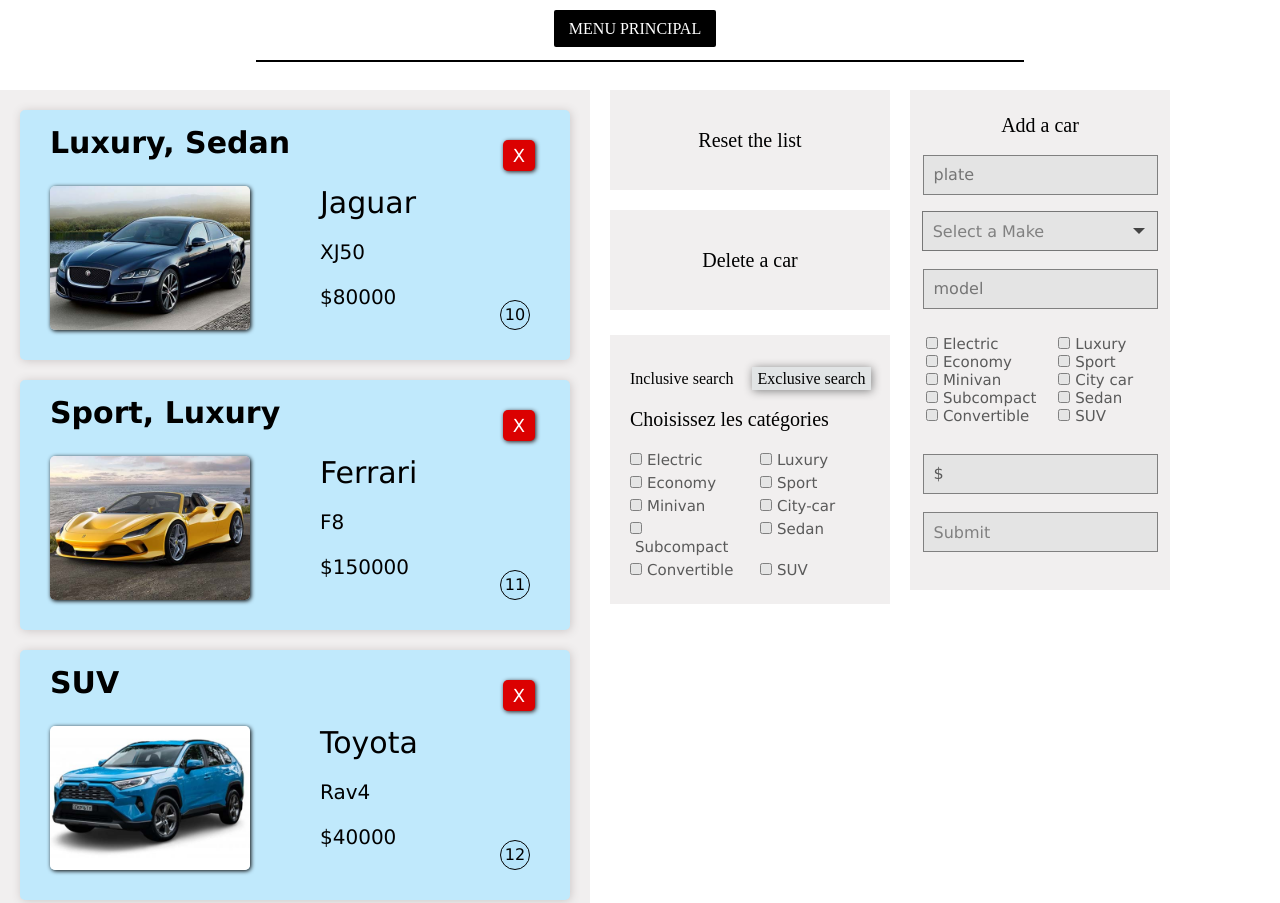
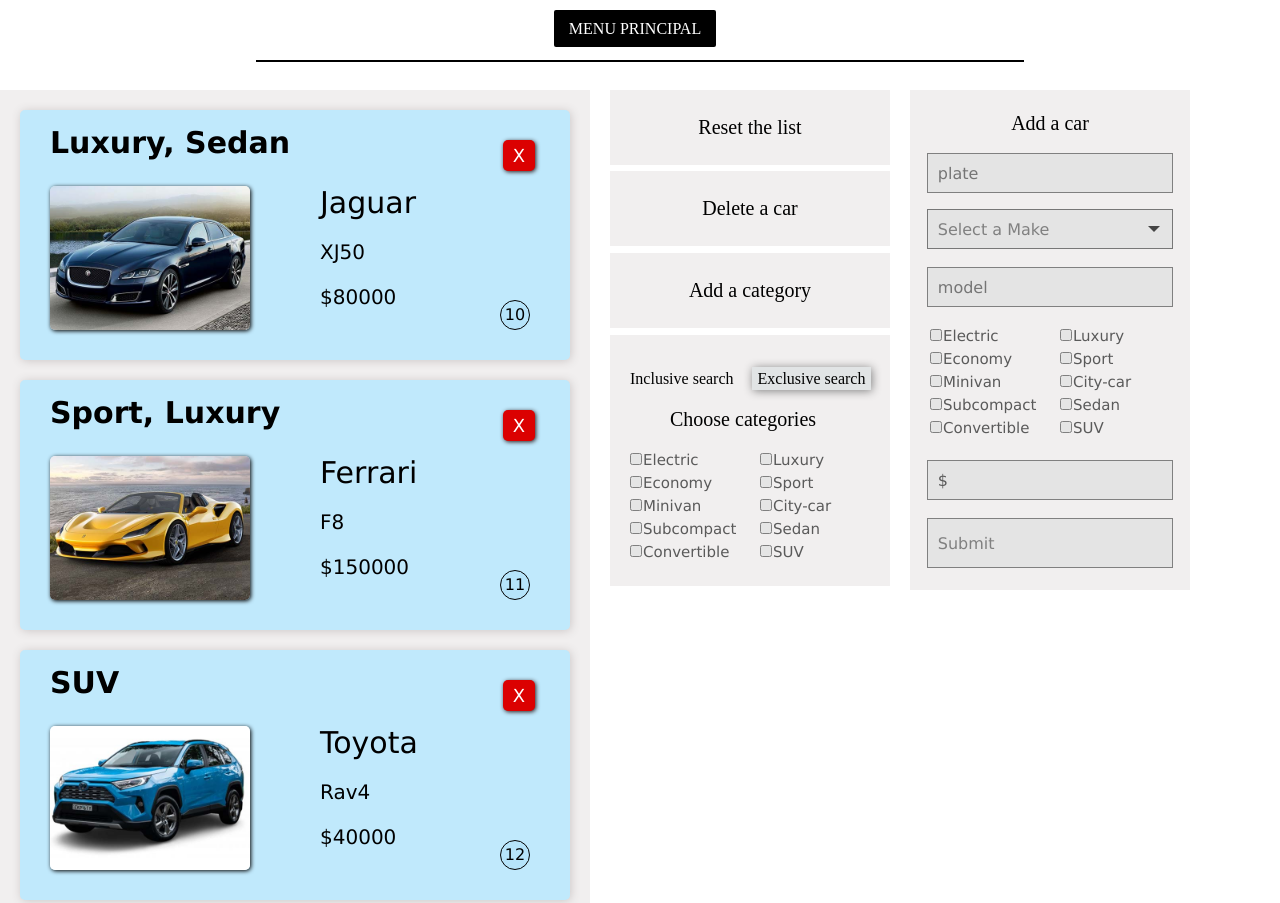
Before and after one commit to Yitshak770/Webschool, a plain HTML site: page JS1/cars.html in a window 1280 px wide. Shown: the top 903 px of the page. Drawn offline with Linux system fonts and the light colour scheme.

Commit message:
envoi du 21/01/2022

```diff
--- a/JS1/cars.html
+++ b/JS1/cars.html
@@ -30,6 +30,9 @@
     <div class="del-by-plate my-button">
         <button onclick="deleteCarBtn(prompt('Enter car number'))"> Delete a car </button>
     </div>
+    <div class="add-categ my-button">
+        <button> Add a category </button>
+    </div>
 
     <div id="cat-cont">
         <div class = "cat-button">
@@ -40,7 +43,7 @@
             <input type = "radio" name = "cat-button" class = "cat-radio" id ="exclusive-search-button" value ="exclusive-search-button" checked>
             <label for="exclusive-search-button">Exclusive search</label>
         </div>
-        <p>Choisissez les catégories</p>
+        <p>Choose categories</p>
         </div>
     </div>
 
@@ -101,8 +104,8 @@
         </div>
         <input type="text" name="" class="Model" placeholder="model">
         <div class="container-checkbox">
-            <div class="left-container">
-                <div class="choice">
+
+                <!-- <div class="choice">
                     <input type="checkbox" name="Electric" value="Electric" id="Electric2" class= "check-box add-car">
                     <label for="Electric2">Electric</label>
                 </div>
@@ -122,8 +125,6 @@
                     <input type="checkbox" name="Convertible" value="Convertible" id="Convertible2" class= "check-box add-car">
                     <label for="Convertible2">Convertible</label>
                 </div>
-            </div>
-            <div class="right-container">
                 <div class="choice">
                     <input type="checkbox" name="Luxury" value="Luxury" id="Luxury2" class= "check-box add-car">
                     <label for="Luxury2">Luxury</label>
@@ -144,7 +145,8 @@
                     <input type="checkbox" name="SUV" value="SUV" id="SUV2" class= "check-box add-car">
                     <label for="SUV2">SUV</label>
                 </div>
-            </div>
+                 -->
+
         </div>
         <input type="text" name="" class="Price" value="$" placeholder="price">
         <input type="submit" id = "submit-adding-car" class = "submit" value="Submit">
--- a/JS1/css/cars.css
+++ b/JS1/css/cars.css
@@ -2,7 +2,7 @@
 .my-button {
     position: fixed;
     padding: 0 30px;
-    height : 100px;
+    height : 75px;
     background-color: rgb(241, 239, 239);
     width: 280px;
     display: flex;
@@ -25,13 +25,14 @@
 
 }
 /*********************** différents boutons *************************/
+.reset {
+    top: 90px;
+}
 .del-by-plate {
-    top: 210px;
-
+    top: 171px;
 }
-.reset {
-    /* display: none; */
-    top: 90px;
+.add-categ {
+    top : 253px;
 }
 /**************** design du module de recherche par checkbox ***************/
 #cat-cont {
@@ -43,11 +44,12 @@
     display: flex;
     flex-wrap: wrap;
     padding: 20px 0px 20px 20px;
-    /* display: none; */
 }
 #cat-cont p {
     font-size: 20px;
     padding-bottom: 20px;
+    padding-left: 40px;
+
 }
 .cat-button {
     transition: all 0.5s linear ;
@@ -58,45 +60,27 @@
     text-align: center;
     cursor: pointer;
 }
-/* .cat-button:hover {
-    background-color: rgba(214, 219, 221, 0.562);
-    box-shadow: 1px 1px 10px grey;
-} */
 .cat-radio + label {
 
     padding: 3px 6px;
 }
-
-
 .cat-radio:checked + label {
     background-color: rgba(214, 219, 221, 0.562);
 
     box-shadow: 1px 1px 10px grey;
 }
-/* .cat-button input {
-    border: 20px black solid;
-} */
-.choice-search {
+.choice {
     margin-bottom: 5px;
     flex-wrap: nowrap;
     flex-basis: 50%;
+}
 
-}
-.choice-search label {
-    padding-left: 5px!important;
-}
 /*************  design des checkbox - début  **************/
 
 .container-checkbox {
     display: flex;
     flex-wrap: wrap;
-    padding: 25px 9px 10px 8px;
-}
-.right-container {
-    padding: 1px;
-}
-.left-container {
-    padding: 1px;
+    padding: 20px 0px 0px 20px;
 }
 .choice label {
     font-size: 15px;
@@ -106,11 +90,17 @@
     padding-right: 20px;
     cursor: pointer;
 }
+.choice label::first-letter {
+    text-transform:uppercase!important;
+}
 .check-box {
     width : 12px;
     height: 12px;
     border-radius: 20%;
     cursor: pointer;
+}
+.check-box label {
+    padding-left: 5px!important;
 }
 .check-box:hover {
     box-shadow: 0px 1px 2px 0px grey;
@@ -229,8 +219,9 @@
     flex-direction: column;
     top: 90px;
     left : 910px;
-    width: 260px;
-    height : 500px;
+    width: 280px;
+    min-height : 500px;
+    padding-top: 20px;
 }
 .adding p {
     font-size : 20px;
@@ -245,7 +236,7 @@
 .adding input:not([type="checkbox"]){                  /* pour exclure les checkbox*/
     margin-top: 18px;
     height : 40px;
-    width: 235px;
+    width: 88%;
     padding: 10px;
 }
 /*************  design des menus déroulant - début  **************/
@@ -259,7 +250,7 @@
 	border-radius: 0;
     outline :0;
     cursor: pointer;
-    width : 91%;
+    width : 88%;
     height : 40px;
 }
 #select-make {
@@ -298,6 +289,8 @@
     display: flex;
     flex-direction: row;
     justify-content: center;
+    height : 50px;
+    margin-bottom: 5px;
 }
 #submit-adding-car:hover {
     background-color: rgb(201, 201, 201);
@@ -306,3 +299,8 @@
     color : red;
     margin-top: 15px;
 }
+
+/*************** ajout de catégorie **********************/
+/* p:first-letter {
+    text-transform:capitalize;
+} */
--- a/JS1/script/cars.js
+++ b/JS1/script/cars.js
@@ -8,25 +8,28 @@
 
     //ENLEVER LES ENREGISTREMENTS
 
+
+
+    /******************************* création des catégories dans le HTML **********************************/
+
 var Cars = []
 var mainDiv = document.getElementById("main");
 var catCont = document.getElementById("cat-cont");
+let contCheck = document.querySelector(".container-checkbox");
 
-function createHTMLCategories () {
+let Categories = [
+    "Electric" , "Luxury" , "Economy" , "Sport" , "Minivan" , "City-car" , "Subcompact" , "Sedan" , "Convertible" , "SUV"
+];
 
-    /******************************* création des catégories dans le HTML **********************************/
-    const Categories = [
-        "Electric" , "Luxury" , "Economy" , "Sport" , "Minivan" , "City-car" , "Subcompact" , "Sedan" , "Convertible" , "SUV"
-    ];
-
+function createHTMLCategories (a,b) {
     Categories.forEach(function(cat) {
 
         var div = document.createElement("div");
-        div.className = "choice choice-search";
-        catCont.appendChild(div);
+        div.className = "choice";
+        a.appendChild(div);
 
         var check = document.createElement("input");
-        check.className = "check-box check-search";
+        check.className = `check-box ${b}`;
         check.type = "checkbox";
         check.id = cat;
         check.name = cat;
@@ -42,7 +45,11 @@
         // check.addEventListener("change", searchCategory2);
     });
 }
-createHTMLCategories ()
+createHTMLCategories (catCont, "check-search");
+createHTMLCategories (contCheck, "add-car");
+
+
+
 
 
 
@@ -359,7 +366,21 @@
 /******************************* ajoute une nouvelle voiture en remplissant le formulaire fin *********************************/
 
 
+/******************************* ajoute une catégorie *********************************/
 
+let buttonAddCat = document.querySelector(".add-categ");
+buttonAddCat.addEventListener("click", addCat);
+function addCat() {
+    Categories = [];
+    let newCat = prompt ("which category do you want to add ?").toLowerCase();
+    newCat.slice(0,1).toUpperCase();  // ne fonctionne pas
+    Categories.push(newCat);
+    createHTMLCategories (catCont, "check-search");
+    createHTMLCategories (contCheck, "add-car");
+}
+
+
+// Station Pickup
 /******************************* réinitialise la liste *********************************/
 
 document.querySelector("#myResetButton").addEventListener("click", resetHTML);
```
